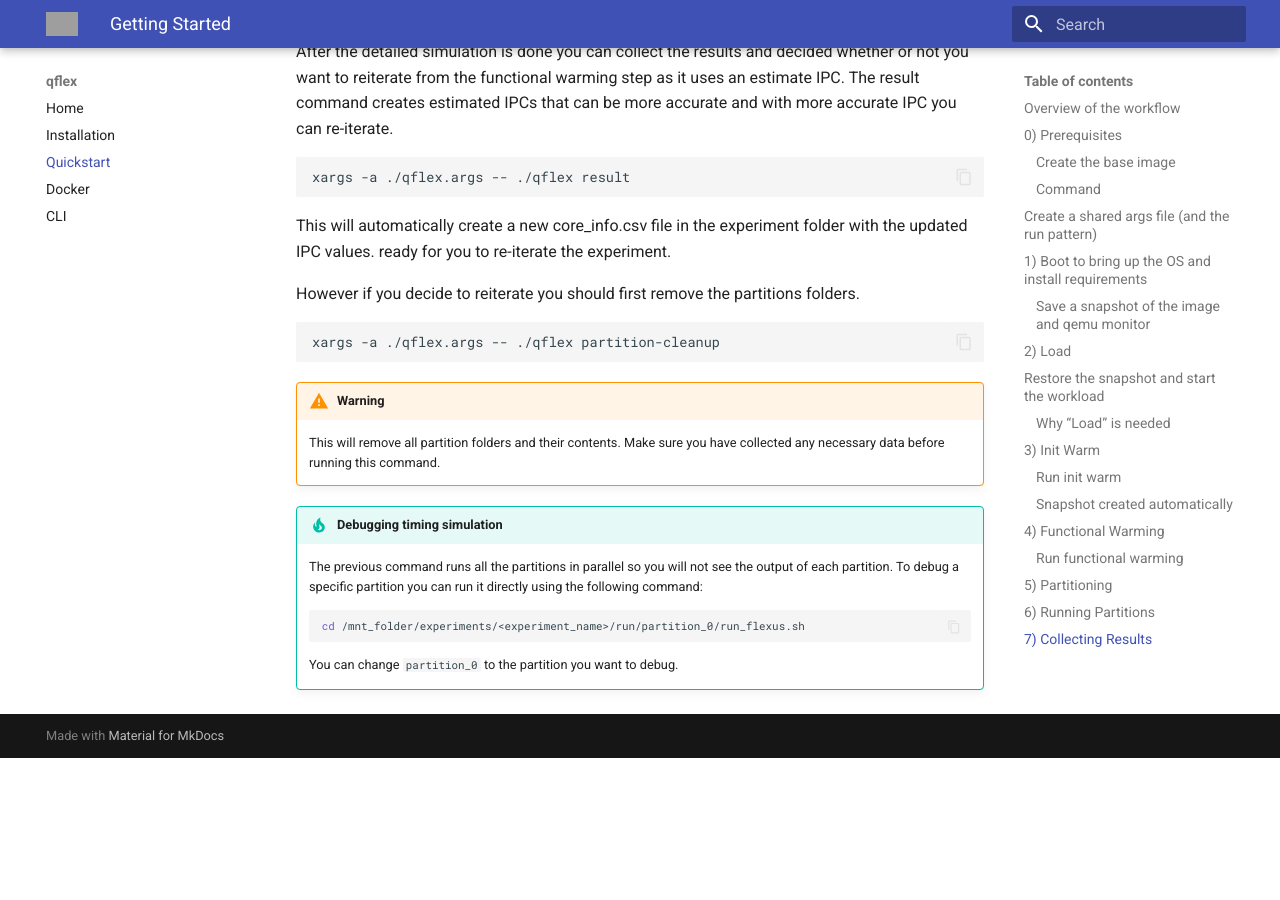
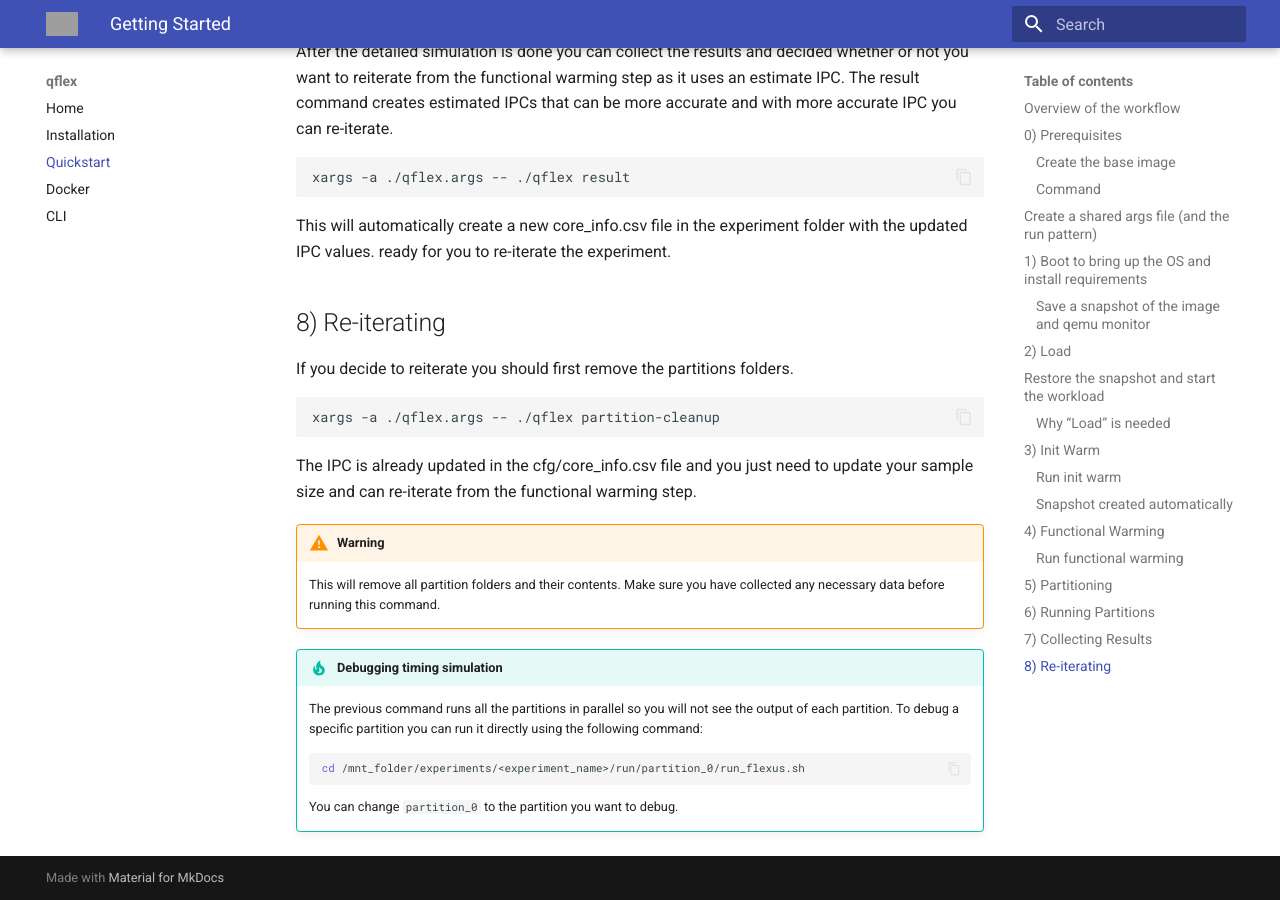
Before and after one commit to parsa-epfl/qflex, an MkDocs documentation site: the page built from mk_docs/quickstart.md, in a window 1280 px wide and 900 px high, scrolled down 7308 px. Built offline with MkDocs 1.6.1 and Material for MkDocs 9.7.7, drawn with Linux system fonts in a browser that asks for light colours; before the commit the page ends 8066 px from its top, so only the background shows below that; grey boxes are pictures that could not be loaded.

Commit message:
updated re-iteration step

````diff
--- a/mk_docs/quickstart.md
+++ b/mk_docs/quickstart.md
@@ -254,10 +254,12 @@
 ```
 This will automatically create a new core_info.csv file in the experiment folder with the updated IPC values. ready for you to re-iterate the experiment.
 
-However if you decide to reiterate you should first remove the partitions folders.
+## 8) Re-iterating
+If you decide to reiterate you should first remove the partitions folders.
 ```bash
 xargs -a ./qflex.args -- ./qflex partition-cleanup
 ```
+The IPC is already updated in the cfg/core_info.csv file and you just need to update your sample size and can re-iterate from the functional warming step.
 <!-- Warning that this will remove all partition folders and their contents -->
 !!! warning "Warning"
     This will remove all partition folders and their contents. Make sure you have collected any necessary data before running this command.
````
